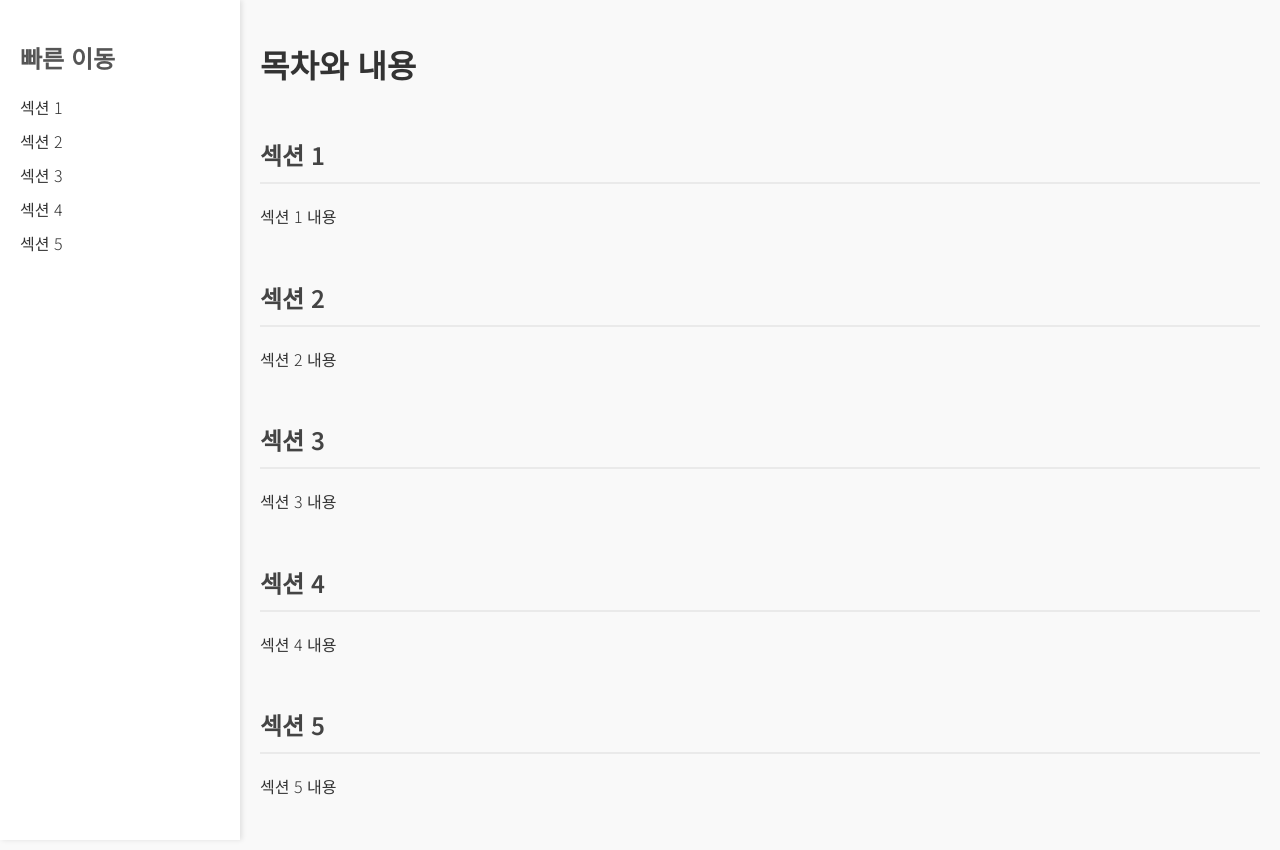
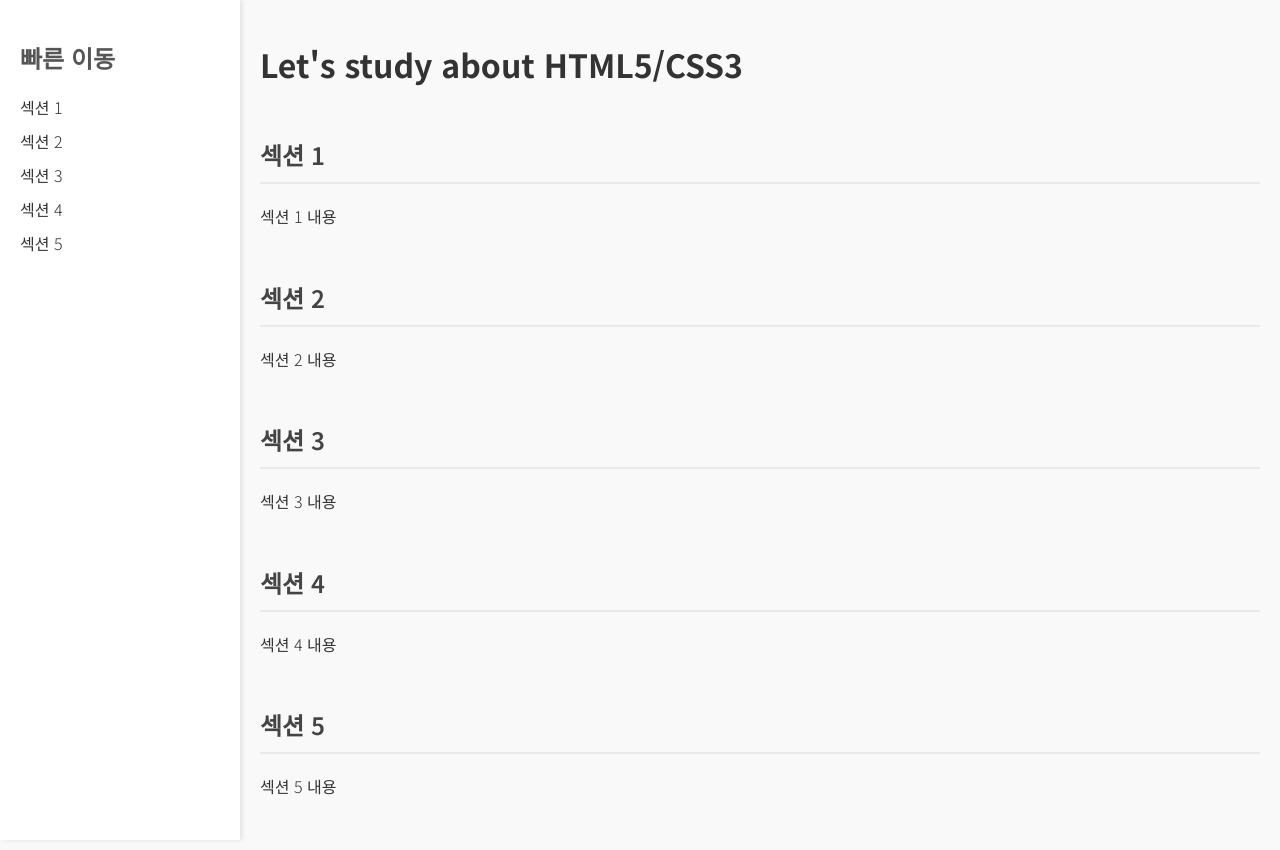
Before and after one commit to curydev/staticpage, a plain HTML site: page index.html in a window 1280 px wide. Drawn offline with Linux system fonts and the light colour scheme.

Commit message:
타이틀 수정

```diff
--- a/index.html
+++ b/index.html
@@ -89,7 +89,7 @@
         </ul>
     </div>
     <div id="content">
-        <h1>목차와 내용</h1>
+        <h1>Let's study about HTML5/CSS3</h1>
         <h2 class="sections"id="section1">섹션 1</h2>
         <p>섹션 1 내용</p>
 
```
